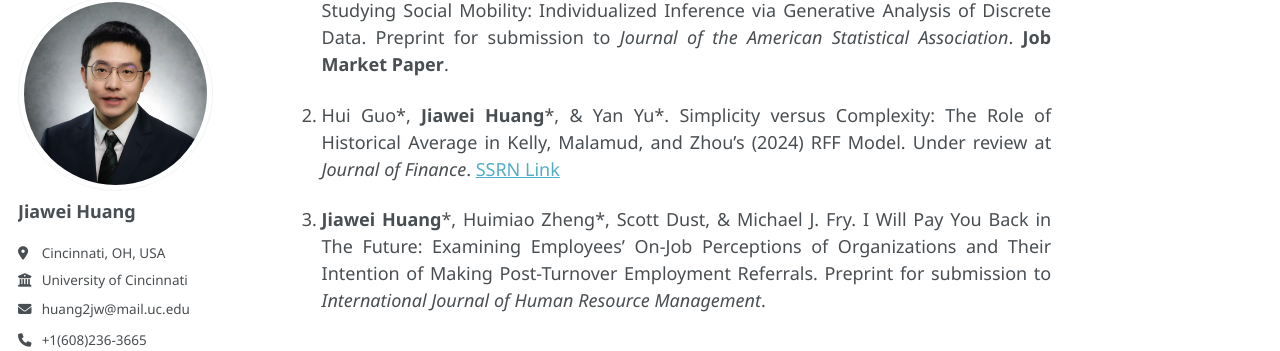
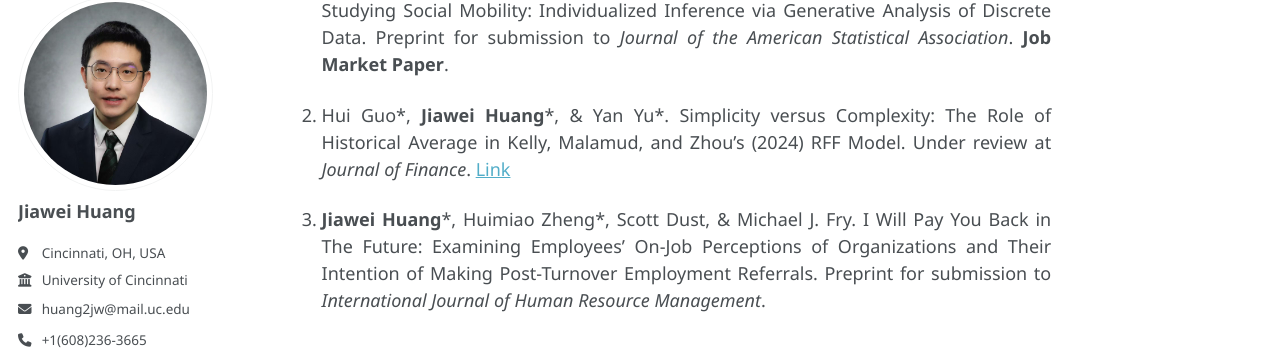
Before and after one commit to Jiawei98/Jiawei98.github.io, a Jekyll site: the page built from _pages/research.md, in a window 1280 px wide and 900 px high, scrolled down 682 px. Shown: the part 103-454 px from the top of the window. Built offline with Jekyll 4.4.1, drawn with Linux system fonts in a browser that asks for light colours; some web fonts are replaced; a script that is not in the unit is left out.

Commit message:
Update research.md

```diff
--- a/_pages/research.md
+++ b/_pages/research.md
@@ -20,7 +20,7 @@ My research centers on the development and application of statistical methodolog
 
 1. **Jiawei Huang**, Dungang Liu, Yuan Jiang, & Yu Xie. An "*i*-mobility" Framework for Studying Social Mobility: Individualized Inference via Generative Analysis of Discrete Data. Preprint for submission to *Journal of the American Statistical Association*. **Job Market Paper**.
 
-2. Hui Guo\*, **Jiawei Huang**\*, & Yan Yu\*. Simplicity versus Complexity: The Role of Historical Average in Kelly, Malamud, and Zhou's (2024) RFF Model. Under review at *Journal of Finance*. [SSRN Link](https://papers.ssrn.com/sol3/papers.cfm?abstract_id=5489967)
+2. Hui Guo\*, **Jiawei Huang**\*, & Yan Yu\*. Simplicity versus Complexity: The Role of Historical Average in Kelly, Malamud, and Zhou's (2024) RFF Model. Under review at *Journal of Finance*. [Link](https://papers.ssrn.com/sol3/papers.cfm?abstract_id=5489967)
 
 3. **Jiawei Huang**\*, Huimiao Zheng\*, Scott Dust, & Michael J. Fry. I Will Pay You Back in The Future: Examining Employees' On-Job Perceptions of Organizations and Their Intention of Making Post-Turnover Employment Referrals. Preprint for submission to *International Journal of Human Resource Management*.
 
```
